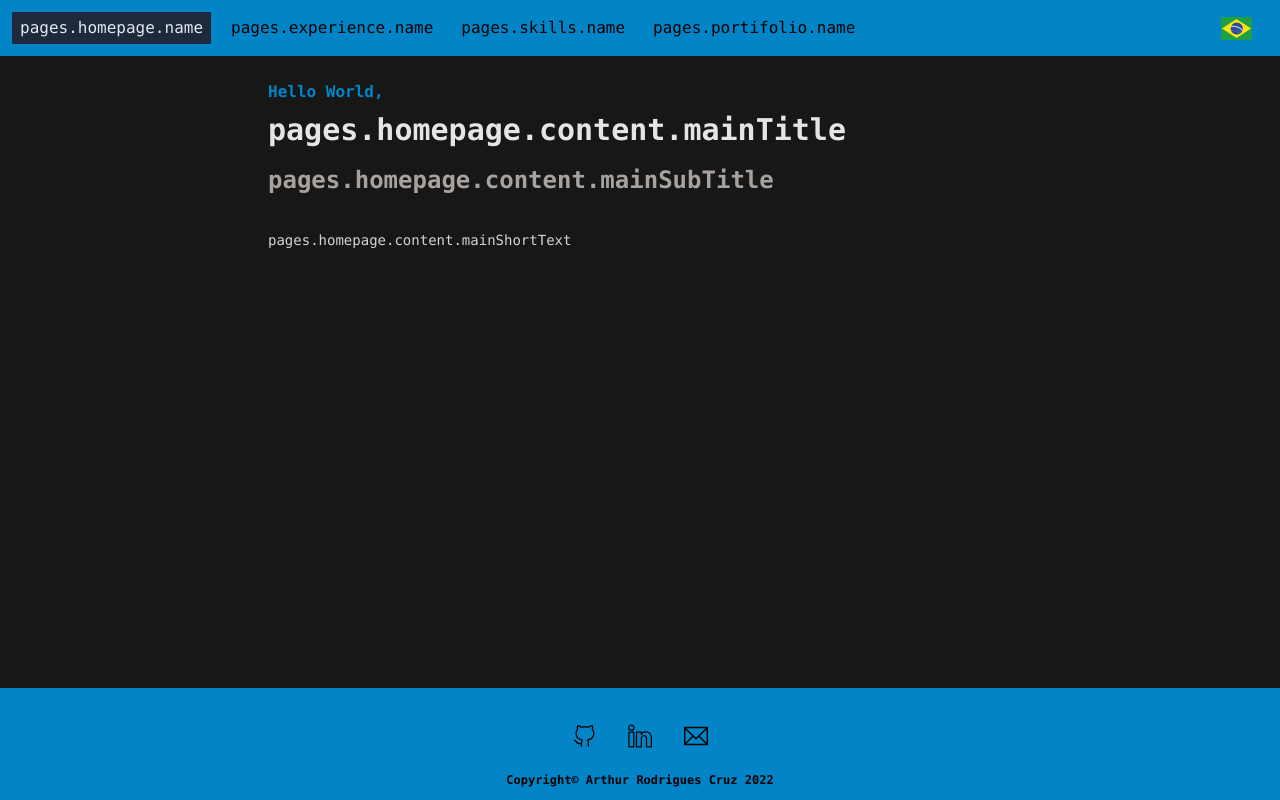
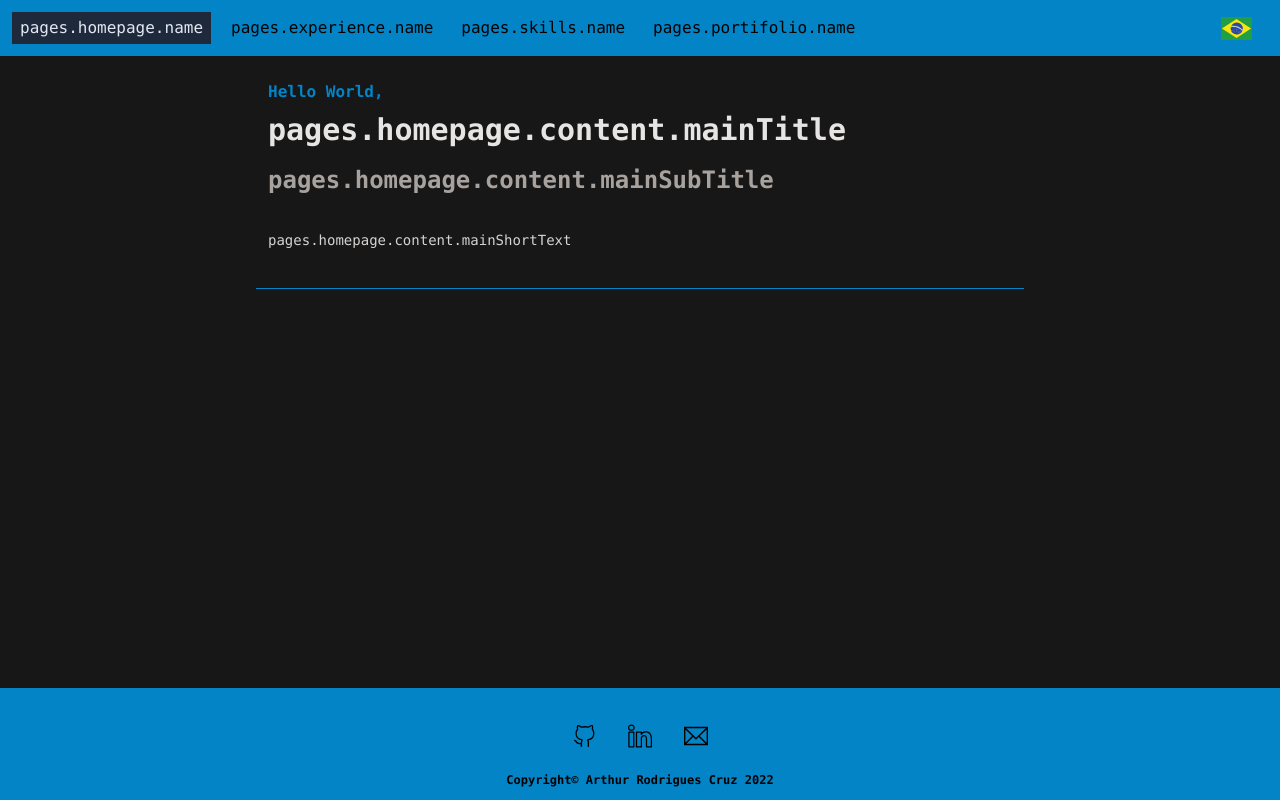
Before and after one commit to ArthurCruzDev/arthurcruzdev-website, a React (Create React App) app: page / in a window 1280 px wide. Built offline with nearby package versions, Linux system fonts and the light colour scheme; a web font is replaced by a local one; what i18next-resources-to-backend would draw is missing.

Commit message:
FEAT[Homepage]: Added a vertical divider for styling pourposes
developer

```diff
--- a/src/pages/hoempage/homepage.module.scss
+++ b/src/pages/hoempage/homepage.module.scss
@@ -11,3 +11,9 @@
     animation-timing-function: step-start;
     animation-direction: alternate;
 }
+
+.divider{
+    width: 100%;
+    height: 1px;
+    background-color: theme("colors.background");
+}
--- a/src/pages/hoempage/homepage.tsx
+++ b/src/pages/hoempage/homepage.tsx
@@ -27,6 +27,9 @@ const Homepage = () => {
           {t("pages.homepage.content.mainShortText")}
         </p>
       </section>
+      <div className={"mx-3"}>
+        <div className={"mt-4 md:max-w-3xl md:mx-auto " + styles.divider}></div>
+      </div>
     </PageLayout>
   );
 };
```
